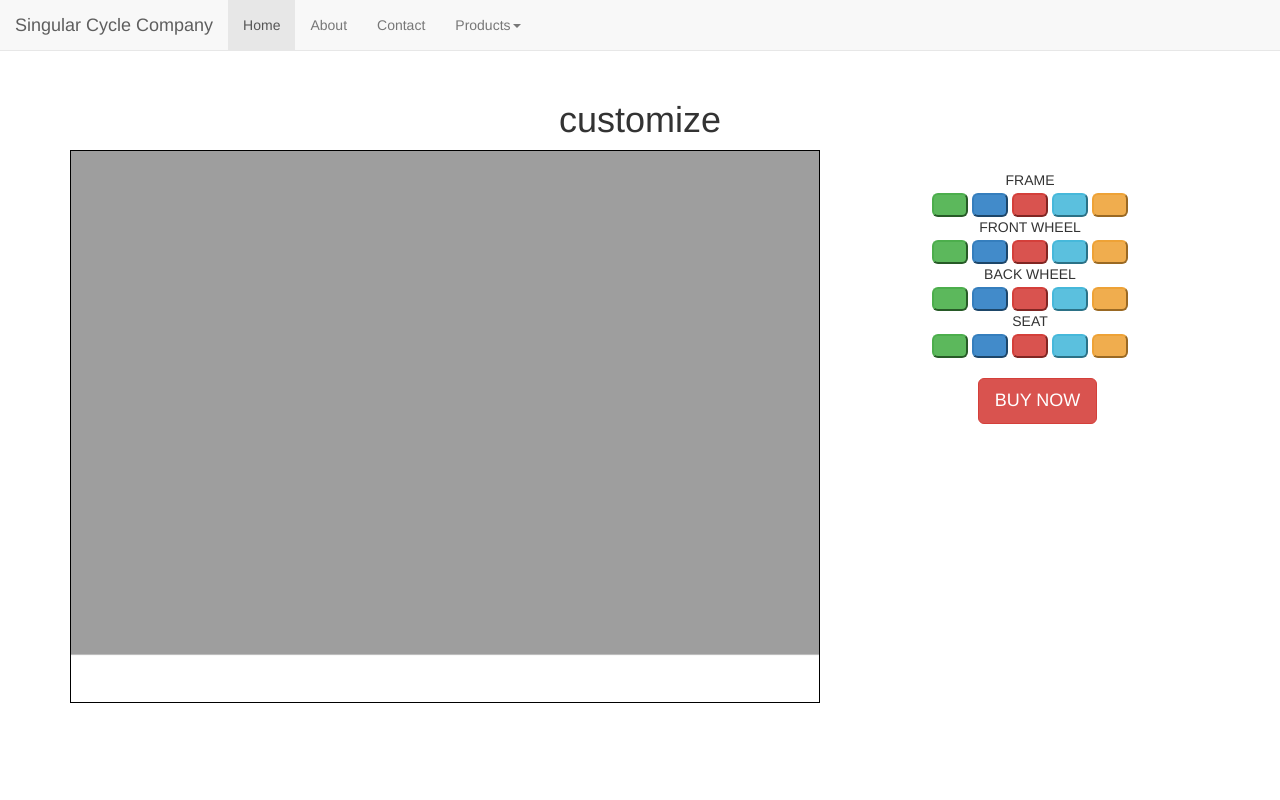
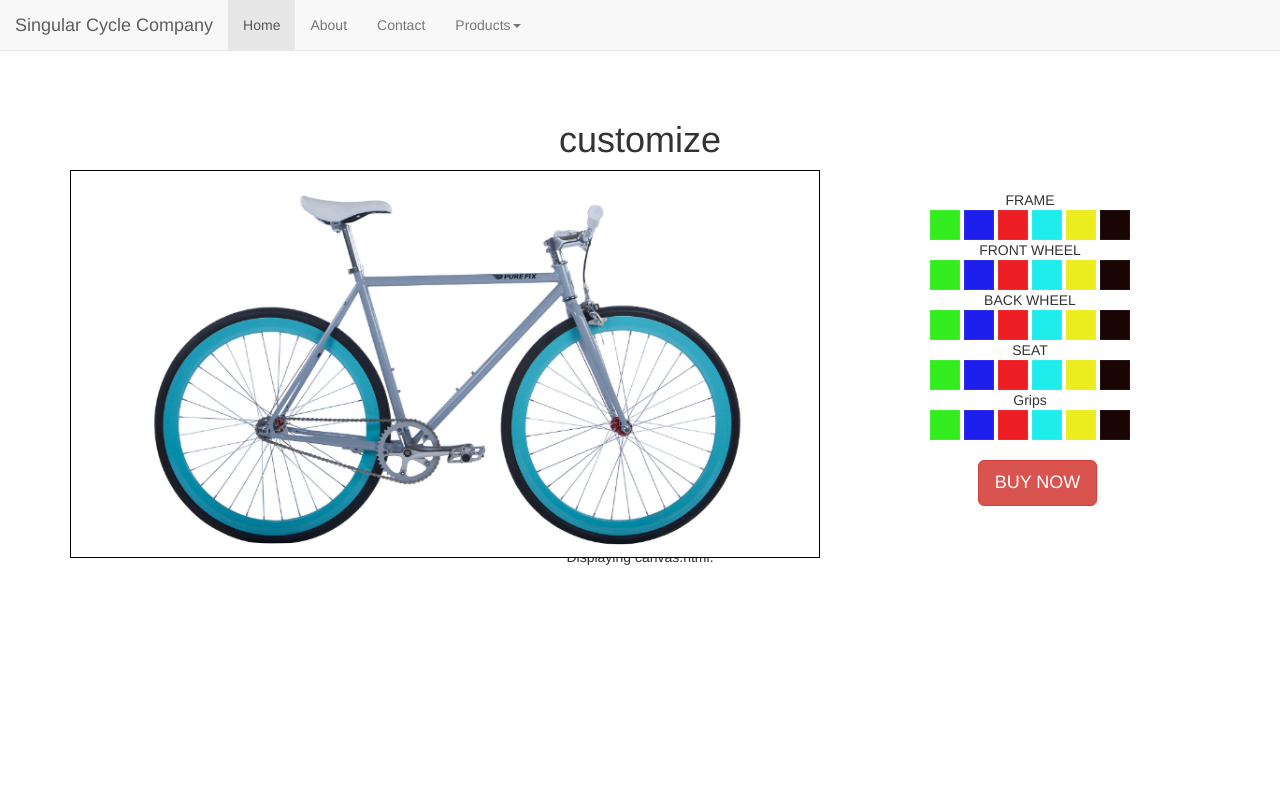
Before and after one commit to jgravato/singular_cycles, a PHP site: page /customize.html in a window 1280 px wide. Run offline with PHP 8.4, Linux system fonts and the light colour scheme.

Commit message:
customize
new customize and custom css

```diff
--- a/css/custom_canvas.css
+++ b/css/custom_canvas.css
@@ -1,5 +1,3 @@
-/* custom CSS stylesheet */
-
 /* custom CSS stylesheet */
 
 .top-buffer {
@@ -46,6 +44,7 @@
     @media(max-width:2000px) {
         .canvas_container {
             margin: 0 0px;
+            height: 377px;
 
         }
         #q {
--- a/customize.html
+++ b/customize.html
@@ -1,3 +1,6 @@
+canvas.htmlOpen
+Jonathan Gravato
+(jgravato82@gmail.com)
 <!DOCTYPE html>
 <html lang="en">
 
@@ -63,7 +66,7 @@
 <div class="row">
 <div class="col-md-8 col-sm-8">
     <div class="canvas_container">
-            <canvas id="q" width="475" height="350" style="border:1px solid #000000;"></canvas>
+            <canvas id="q" width="800" height="413" style="border:1px solid #000000;"></canvas>
     </div>
     </div>
          <script>
@@ -71,9 +74,9 @@
                 var canvas = $("#q")[0];
                 var context = canvas.getContext("2d");
                 var img = new Image();
-                img.src = "http://sulley.cah.ucf.edu/~jo795082/singular_cycles/blue_frame.png";
+                img.src = "http://sulley.cah.ucf.edu/~jo795082/singular_cycles/images/bike_2.png";
                 img.onload = function() {
-                context.drawImage(img, 0, 0, 480, 320);
+                context.drawImage(img, 75, 10, 650, 433);
                 };
               </script>
 
@@ -81,35 +84,49 @@
 <!-- begin FRAME Color Buttons -->
   <div class="col-med-4">
     </br>FRAME</br>
-      <a id="a"><button type="button" class="bt btn-success btn-lg"></button></a> <!--GREEN-->
-      <a id="b"><button type="button" class="bt btn-primary btn-lg"></button></a> <!--BLUE-->
-      <a id="c"><button type="button" class="bt btn-danger btn-lg"></button></a> <!--RED-->
-      <a id="d"><button type="button" class="bt btn-info btn-lg"></button></a> <!--BABY BLUE-->
-      <a id="e"><button type="button" class="bt btn-warning btn-lg"></button></a> <!--YELLOW-->
+      <a id="a"><img src="http://sulley.cah.ucf.edu/~jo795082/singular_cycles/images/swatches/green.png" alt="green frame"></a> <!--GREEN-->
+      <a id="b"><img src="http://sulley.cah.ucf.edu/~jo795082/singular_cycles/images/swatches/blue.png" alt="blue frame"></a> <!--BLUE-->
+      <a id="c"><img src="http://sulley.cah.ucf.edu/~jo795082/singular_cycles/images/swatches/red.png" alt="red frame"></a> <!--RED-->
+      <a id="d"><img src="http://sulley.cah.ucf.edu/~jo795082/singular_cycles/images/swatches/baby_blue.png" alt="baby blue frame"></a> <!--BABY BLUE-->
+      <a id="e"><img src="http://sulley.cah.ucf.edu/~jo795082/singular_cycles/images/swatches/yellow.png" alt="yellow frame"></a> <!--YELLOW-->
+      <a id="f"><img src="http://sulley.cah.ucf.edu/~jo795082/singular_cycles/images/swatches/black.png" alt="black frame"></a> <!--BLACK-->
 
 <!-- Begin FRONT Wheel Color Buttons -->
       </br>FRONT WHEEL</br>
-      <a id="z"><button type="button" class="bt btn-success btn-lg"></button></a> <!--FRONT GREEN-->
-      <a id="y"><button type="button" class="bt btn-primary btn-lg"></button></a> <!--FRONT BLUE-->
-      <a id="x"><button type="button" class="bt btn-danger btn-lg"></button></a> <!--FRONT RED-->
-      <a id="w"><button type="button" class="bt btn-info btn-lg"></button></a> <!--FRONT BABY BLUE-->
-      <a id="v"><button type="button" class="bt btn-warning btn-lg"></button></a> <!--FRONT YELLOW-->
+      <a id="g"><img src="http://sulley.cah.ucf.edu/~jo795082/singular_cycles/images/swatches/green.png" alt="green front wheel"></a> <!--GREEN-->
+      <a id="h"><img src="http://sulley.cah.ucf.edu/~jo795082/singular_cycles/images/swatches/blue.png" alt="blue front wheel"></a> <!--BLUE-->
+      <a id="i"><img src="http://sulley.cah.ucf.edu/~jo795082/singular_cycles/images/swatches/red.png" alt="red front wheel"></a> <!--RED-->
+      <a id="j"><img src="http://sulley.cah.ucf.edu/~jo795082/singular_cycles/images/swatches/baby_blue.png" alt="baby blue front wheel"></a> <!--BABY BLUE-->
+      <a id="k"><img src="http://sulley.cah.ucf.edu/~jo795082/singular_cycles/images/swatches/yellow.png" alt="yellow front wheel"></a> <!--YELLOW-->
+      <a id="l"><img src="http://sulley.cah.ucf.edu/~jo795082/singular_cycles/images/swatches/black.png" alt="black front wheel"></a> <!--BLACK-->
 
 <!-- Begin BACK Wheel Color Buttons -->
       </br>BACK WHEEL</br>
-      <a id="f"><button type="button" class="bt btn-success btn-lg"></button></a> <!-- BACK GREEN-->
-      <a id="g"><button type="button" class="bt btn-primary btn-lg"></button></a> <!--BACK BLUE-->
-      <a id="h"><button type="button" class="bt btn-danger btn-lg"></button></a> <!--BACK RED-->
-      <a id="i"><button type="button" class="bt btn-info btn-lg"></button></a> <!--BACK BABY BLUE-->
-      <a id="j"><button type="button" class="bt btn-warning btn-lg"></button></a> <!--BACK YELLOW-->
+      <a id="m"><img src="http://sulley.cah.ucf.edu/~jo795082/singular_cycles/images/swatches/green.png" alt="green back wheel"></a> <!--GREEN-->
+      <a id="n"><img src="http://sulley.cah.ucf.edu/~jo795082/singular_cycles/images/swatches/blue.png" alt="blue back wheel"></a> <!--BLUE-->
+      <a id="o"><img src="http://sulley.cah.ucf.edu/~jo795082/singular_cycles/images/swatches/red.png" alt="red back wheel"></a> <!--RED-->
+      <a id="p"><img src="http://sulley.cah.ucf.edu/~jo795082/singular_cycles/images/swatches/baby_blue.png" alt="baby blue back wheel"></a> <!--BABY BLUE-->
+      <a id="r"><img src="http://sulley.cah.ucf.edu/~jo795082/singular_cycles/images/swatches/yellow.png" alt="yellow back wheel"></a> <!--YELLOW-->
+      <a id="s"><img src="http://sulley.cah.ucf.edu/~jo795082/singular_cycles/images/swatches/black.png" alt="black back wheel"></a> <!--BLACK-->
 
 <!-- Begin SEAT Color Buttons -->
       </br>SEAT</br>
-      <a id="l"><button type="button" class="bt btn-success btn-lg"></button></a> <!--BACK GREEN-->
-      <a id="m"><button type="button" class="bt btn-primary btn-lg"></button></a> <!--BACK BLUE-->
-      <a id="n"><button type="button" class="bt btn-danger btn-lg"></button></a> <!--BACK RED-->
-      <a id="o"><button type="button" class="bt btn-info btn-lg"></button></a> <!--BACK BABY BLUE-->
-      <a id="p"><button type="button" class="bt btn-warning btn-lg"></button></a> <!--BACK YELLOW-->
+      <a id="t"><img src="http://sulley.cah.ucf.edu/~jo795082/singular_cycles/images/swatches/green.png" alt="green seat"></a> <!--GREEN-->
+      <a id="u"><img src="http://sulley.cah.ucf.edu/~jo795082/singular_cycles/images/swatches/blue.png" alt="blue seat"></a> <!--BLUE-->
+      <a id="v"><img src="http://sulley.cah.ucf.edu/~jo795082/singular_cycles/images/swatches/red.png" alt="red seat"></a> <!--RED-->
+      <a id="w"><img src="http://sulley.cah.ucf.edu/~jo795082/singular_cycles/images/swatches/baby_blue.png" alt="baby blue seat"></a> <!--BABY BLUE-->
+      <a id="x"><img src="http://sulley.cah.ucf.edu/~jo795082/singular_cycles/images/swatches/yellow.png" alt="yellow seat"></a> <!--YELLOW-->
+      <a id="y"><img src="http://sulley.cah.ucf.edu/~jo795082/singular_cycles/images/swatches/black.png" alt="black seat"></a> <!--BLACK-->
+
+<!-- Begin SEAT Color Buttons -->
+      </br>Grips</br>
+      <a id="z"><img src="http://sulley.cah.ucf.edu/~jo795082/singular_cycles/images/swatches/green.png" alt="green grips"></a> <!--GREEN-->
+      <a id="aa"><img src="http://sulley.cah.ucf.edu/~jo795082/singular_cycles/images/swatches/blue.png" alt="blue grips"></a> <!--BLUE-->
+      <a id="ab"><img src="http://sulley.cah.ucf.edu/~jo795082/singular_cycles/images/swatches/red.png" alt="red grips"></a> <!--RED-->
+      <a id="ac"><img src="http://sulley.cah.ucf.edu/~jo795082/singular_cycles/images/swatches/baby_blue.png" alt="baby blue grips"></a> <!--BABY BLUE-->
+      <a id="ad"><img src="http://sulley.cah.ucf.edu/~jo795082/singular_cycles/images/swatches/yellow.png" alt="yellow grips"></a> <!--YELLOW-->
+      <a id="ae"><img src="http://sulley.cah.ucf.edu/~jo795082/singular_cycles/images/swatches/black.png" alt="black grips"></a> <!--BLACK-->
+
         <div class="row top-buffer"
         </br>
         <button type="button" class="btn btn-danger btn-lg">BUY NOW</button>
@@ -131,7 +148,7 @@
             var img = new Image();
             img.src = 'http://sulley.cah.ucf.edu/~jo795082/singular_cycles/images/frames/green_frame.png';
             img.onload = function(){
-            c.drawImage(img, 0, 0, 480, 320);
+            c.drawImage(img, 199, 98, 400, 207);
            }
            return false;
           });
@@ -146,7 +163,7 @@
         var img = new Image();
         img.src = 'http://sulley.cah.ucf.edu/~jo795082/singular_cycles/images/frames/blue_frame.png';
         img.onload = function(){
-        c.drawImage(img, 0, 0, 480, 320);
+        c.drawImage(img, 199, 98, 400, 207);
        }
        return false;
       });
@@ -161,7 +178,7 @@
         var img = new Image();
         img.src = 'http://sulley.cah.ucf.edu/~jo795082/singular_cycles/images/frames/red_frame.png';
         img.onload = function(){
-        c.drawImage(img, 0, 0, 480, 320);
+        c.drawImage(img, 199, 98, 400, 207);
        }
        return false;
       });
@@ -176,7 +193,7 @@
         var img = new Image();
         img.src = 'http://sulley.cah.ucf.edu/~jo795082/singular_cycles/images/frames/baby_blue_frame.png';
         img.onload = function(){
-        c.drawImage(img, 14, 113, 450.4, 182);
+        c.drawImage(img, 199, 98, 400, 207);
        }
        return false;
       });
@@ -191,7 +208,22 @@
         var img = new Image();
         img.src = 'http://sulley.cah.ucf.edu/~jo795082/singular_cycles/images/frames/yellow_frame.png';
         img.onload = function(){
-        c.drawImage(img, 14, 113, 450.4, 182);
+        c.drawImage(img, 199, 98, 400, 207);
+       }
+       return false;
+      });
+    </script>
+
+    <!--- black frame -->
+    <script>
+       $('#f').click(function(){
+       var canvas = $('#q')[0];
+       //canvas.width = canvas.width;//blanks the canvas
+       var c = canvas.getContext("2d");
+        var img = new Image();
+        img.src = 'http://sulley.cah.ucf.edu/~jo795082/singular_cycles/images/frames/black_frame.png';
+        img.onload = function(){
+        c.drawImage(img, 199, 98, 400, 207);
        }
        return false;
       });
@@ -203,14 +235,14 @@
 
     <!-- green wheels -->
     <script>
-           $('#z').click(function(){
+           $('#g').click(function(){
            var canvas = $('#q')[0];
            //canvas.width = canvas.width;//blanks the canvas
            var c = canvas.getContext("2d");
             var img = new Image();
             img.src = 'http://sulley.cah.ucf.edu/~jo795082/singular_cycles/images/front_wheels/green_front.png';
             img.onload = function(){
-            c.drawImage(img, 0, 0, 480, 320);
+            c.drawImage(img, 471.5, 155, 235, 234);
            }
            return false;
           });
@@ -218,14 +250,14 @@
 
     <!--- blue wheels -->
     <script>
-       $('#y').click(function(){
+       $('#h').click(function(){
        var canvas = $('#q')[0];
        //canvas.width = canvas.width;//blanks the canvas
        var c = canvas.getContext("2d");
         var img = new Image();
         img.src = 'http://sulley.cah.ucf.edu/~jo795082/singular_cycles/images/front_wheels/blue_front.png';
         img.onload = function(){
-        c.drawImage(img, 0, 0, 480, 320);
+        c.drawImage(img, 471.5, 155, 235, 234);
        }
        return false;
       });
@@ -233,14 +265,14 @@
 
     <!--- red wheels -->
     <script>
-       $('#x').click(function(){
+       $('#i').click(function(){
        var canvas = $('#q')[0];
        //canvas.width = canvas.width;//blanks the canvas
        var c = canvas.getContext("2d");
         var img = new Image();
         img.src = 'http://sulley.cah.ucf.edu/~jo795082/singular_cycles/images/front_wheels/red_front.png';
         img.onload = function(){
-        c.drawImage(img, 0, 0, 480, 320);
+        c.drawImage(img, 471.5, 155, 235, 234);
        }
        return false;
       });
@@ -248,14 +280,14 @@
 
     <!--- baby blue wheels -->
     <script>
-       $('#w').click(function(){
+       $('#j').click(function(){
        var canvas = $('#q')[0];
        //canvas.width = canvas.width;//blanks the canvas
        var c = canvas.getContext("2d");
         var img = new Image();
         img.src = 'http://sulley.cah.ucf.edu/~jo795082/singular_cycles/images/front_wheels/baby_blue_front.png';
         img.onload = function(){
-        c.drawImage(img, 14, 113, 450.4, 182);
+        c.drawImage(img, 471.5, 155, 235, 234);
        }
        return false;
       });
@@ -263,14 +295,29 @@
 
     <!--- yellow wheels -->
     <script>
-       $('#v').click(function(){
+       $('#k').click(function(){
        var canvas = $('#q')[0];
        //canvas.width = canvas.width;//blanks the canvas
        var c = canvas.getContext("2d");
         var img = new Image();
         img.src = 'http://sulley.cah.ucf.edu/~jo795082/singular_cycles/images/front_wheels/yellow_front.png';
         img.onload = function(){
-        c.drawImage(img, 14, 113, 450.4, 182);
+        c.drawImage(img, 471.5, 155, 235, 234);
+       }
+       return false;
+      });
+    </script>
+
+    <!--- black wheels -->
+    <script>
+       $('#l').click(function(){
+       var canvas = $('#q')[0];
+       //canvas.width = canvas.width;//blanks the canvas
+       var c = canvas.getContext("2d");
+        var img = new Image();
+        img.src = 'http://sulley.cah.ucf.edu/~jo795082/singular_cycles/images/front_wheels/black_front.png';
+        img.onload = function(){
+        c.drawImage(img, 471.5, 155, 235, 234);
        }
        return false;
       });
@@ -283,14 +330,14 @@
 
     <!-- green BACK wheels -->
     <script>
-           $('#f').click(function(){
+           $('#m').click(function(){
            var canvas = $('#q')[0];
            //canvas.width = canvas.width;//blanks the canvas
            var c = canvas.getContext("2d");
             var img = new Image();
             img.src = 'http://sulley.cah.ucf.edu/~jo795082/singular_cycles/images/back_wheels/green_back.png';
             img.onload = function(){
-            c.drawImage(img, 0, 0, 480, 320);
+            c.drawImage(img, 96.5, 156, 235, 234);
            }
            return false;
           });
@@ -298,14 +345,14 @@
 
     <!--- blue BACK wheels -->
     <script>
-       $('#g').click(function(){
+       $('#n').click(function(){
        var canvas = $('#q')[0];
        //canvas.width = canvas.width;//blanks the canvas
        var c = canvas.getContext("2d");
         var img = new Image();
-        img.src = 'http://sulley.cah.ucf.edu/~jo795082/singular_cycles/back_wheels/blue_back.png';
+        img.src = 'http://sulley.cah.ucf.edu/~jo795082/singular_cycles/images/back_wheels/blue_back.png';
         img.onload = function(){
-        c.drawImage(img, 0, 0, 480, 320);
+        c.drawImage(img, 96.5, 156, 235, 234);
        }
        return false;
       });
@@ -313,14 +360,14 @@
 
     <!--- red BACK wheels -->
     <script>
-       $('#h').click(function(){
+       $('#o').click(function(){
        var canvas = $('#q')[0];
        //canvas.width = canvas.width;//blanks the canvas
        var c = canvas.getContext("2d");
         var img = new Image();
-        img.src = 'http://sulley.cah.ucf.edu/~jo795082/singular_cycles/back_wheels/red_back.png';
+        img.src = 'http://sulley.cah.ucf.edu/~jo795082/singular_cycles/images/back_wheels/red_back.png';
         img.onload = function(){
-        c.drawImage(img, 0, 0, 480, 320);
+        c.drawImage(img, 96.5, 156, 235, 234);
        }
        return false;
       });
@@ -328,14 +375,14 @@
 
     <!--- baby blue BACK wheels -->
     <script>
-       $('#i').click(function(){
+       $('#p').click(function(){
        var canvas = $('#q')[0];
        //canvas.width = canvas.width;//blanks the canvas
        var c = canvas.getContext("2d");
         var img = new Image();
-        img.src = 'http://sulley.cah.ucf.edu/~jo795082/singular_cycles/back_wheels/baby_blue_back.png';
+        img.src = 'http://sulley.cah.ucf.edu/~jo795082/singular_cycles/images/back_wheels/baby_blue_back.png';
         img.onload = function(){
-        c.drawImage(img, 14, 113, 450.4, 182);
+        c.drawImage(img, 96.5, 156, 235, 234);
        }
        return false;
       });
@@ -343,14 +390,29 @@
 
     <!--- yellow BACK wheels -->
     <script>
-       $('#j').click(function(){
+       $('#r').click(function(){
        var canvas = $('#q')[0];
        //canvas.width = canvas.width;//blanks the canvas
        var c = canvas.getContext("2d");
         var img = new Image();
-        img.src = 'http://sulley.cah.ucf.edu/~jo795082/singular_cycles/back_wheels/yellow_back.png';
+        img.src = 'http://sulley.cah.ucf.edu/~jo795082/singular_cycles/images/back_wheels/yellow_back.png';
         img.onload = function(){
-        c.drawImage(img, 14, 113, 450.4, 182);
+        c.drawImage(img, 96.5, 156, 235, 234);
+       }
+       return false;
+      });
+    </script>
+
+    <!--- black BACK wheels -->
+    <script>
+       $('#s').click(function(){
+       var canvas = $('#q')[0];
+       //canvas.width = canvas.width;//blanks the canvas
+       var c = canvas.getContext("2d");
+        var img = new Image();
+        img.src = 'http://sulley.cah.ucf.edu/~jo795082/singular_cycles/images/back_wheels/black_back.png';
+        img.onload = function(){
+        c.drawImage(img, 96.5, 156, 235, 234);
        }
        return false;
       });
@@ -363,14 +425,14 @@
 
     <!-- green SEAT -->
     <script>
-           $('#l').click(function(){
+           $('#t').click(function(){
            var canvas = $('#q')[0];
            //canvas.width = canvas.width;//blanks the canvas
            var c = canvas.getContext("2d");
             var img = new Image();
-            img.src = 'http://sulley.cah.ucf.edu/~jo795082/singular_cycles/seats/green_seat.png';
+            img.src = 'http://sulley.cah.ucf.edu/~jo795082/singular_cycles/images/seats/green_seat.png';
             img.onload = function(){
-            c.drawImage(img, 0, 0, 480, 320);
+            c.drawImage(img, 245, 26, 100, 31);
            }
            return false;
           });
@@ -378,14 +440,14 @@
 
     <!--- blue SEAT -->
     <script>
-       $('#m').click(function(){
+       $('#u').click(function(){
        var canvas = $('#q')[0];
        //canvas.width = canvas.width;//blanks the canvas
        var c = canvas.getContext("2d");
         var img = new Image();
-        img.src = 'http://sulley.cah.ucf.edu/~jo795082/singular_cycles/seats/blue_seat.png';
+        img.src = 'http://sulley.cah.ucf.edu/~jo795082/singular_cycles/images/seats/blue_seat.png';
         img.onload = function(){
-        c.drawImage(img, 0, 0, 480, 320);
+        c.drawImage(img, 245, 26, 100, 31);
        }
        return false;
       });
@@ -393,14 +455,14 @@
 
     <!--- red SEAT -->
     <script>
-       $('#n').click(function(){
+       $('#v').click(function(){
        var canvas = $('#q')[0];
        //canvas.width = canvas.width;//blanks the canvas
        var c = canvas.getContext("2d");
         var img = new Image();
-        img.src = 'http://sulley.cah.ucf.edu/~jo795082/singular_cycles/seats/red_seat.png';
+        img.src = 'http://sulley.cah.ucf.edu/~jo795082/singular_cycles/images/seats/red_seat.png';
         img.onload = function(){
-        c.drawImage(img, 0, 0, 480, 320);
+        c.drawImage(img, 245, 26, 100, 31);
        }
        return false;
       });
@@ -408,14 +470,14 @@
 
     <!--- baby blue SEAT -->
     <script>
-       $('#o').click(function(){
+       $('#w').click(function(){
        var canvas = $('#q')[0];
        //canvas.width = canvas.width;//blanks the canvas
        var c = canvas.getContext("2d");
         var img = new Image();
-        img.src = 'http://sulley.cah.ucf.edu/~jo795082/singular_cycles/seats/baby_blue_seat.png';
+        img.src = 'http://sulley.cah.ucf.edu/~jo795082/singular_cycles/images/seats/baby_blue_seat.png';
         img.onload = function(){
-        c.drawImage(img, 14, 113, 450.4, 182);
+        c.drawImage(img, 245, 26, 100, 31);
        }
        return false;
       });
@@ -423,14 +485,29 @@
 
     <!--- yellow SEAT -->
     <script>
-       $('#p').click(function(){
+       $('#x').click(function(){
        var canvas = $('#q')[0];
        //canvas.width = canvas.width;//blanks the canvas
        var c = canvas.getContext("2d");
         var img = new Image();
-        img.src = 'http://sulley.cah.ucf.edu/~jo795082/singular_cycles/seats/yellow_seat.png';
+        img.src = 'http://sulley.cah.ucf.edu/~jo795082/singular_cycles/images/seats/yellow_seat.png';
         img.onload = function(){
-        c.drawImage(img, 14, 113, 450.4, 182);
+        c.drawImage(img, 245, 26, 100, 31);
+       }
+       return false;
+      });
+    </script>
+
+    <!--- black SEAT -->
+    <script>
+       $('#y').click(function(){
+       var canvas = $('#q')[0];
+       //canvas.width = canvas.width;//blanks the canvas
+       var c = canvas.getContext("2d");
+        var img = new Image();
+        img.src = 'http://sulley.cah.ucf.edu/~jo795082/singular_cycles/images/seats/black_seat.png';
+        img.onload = function(){
+        c.drawImage(img, 245, 26, 100, 31);
        }
        return false;
       });
@@ -439,5 +516,101 @@
 
 <!-- end SEAT img loader-->
 
+<!-- begin GRIPS img loader-->
+
+    <!-- green GRIPS -->
+    <script>
+           $('#z').click(function(){
+           var canvas = $('#q')[0];
+           //canvas.width = canvas.width;//blanks the canvas
+           var c = canvas.getContext("2d");
+            var img = new Image();
+            img.src = 'http://sulley.cah.ucf.edu/~jo795082/singular_cycles/images/grips/green_grips.png';
+            img.onload = function(){
+            c.drawImage(img, 511, 35, 60, 39);
+           }
+           return false;
+          });
+    </script>
+
+    <!--- blue GRIPS -->
+    <script>
+       $('#aa').click(function(){
+       var canvas = $('#q')[0];
+       //canvas.width = canvas.width;//blanks the canvas
+       var c = canvas.getContext("2d");
+        var img = new Image();
+        img.src = 'http://sulley.cah.ucf.edu/~jo795082/singular_cycles/images/grips/blue_grips.png';
+        img.onload = function(){
+        c.drawImage(img, 511, 35, 60, 39);
+       }
+       return false;
+      });
+    </script>
+
+    <!--- red GRIPS -->
+    <script>
+       $('#ab').click(function(){
+       var canvas = $('#q')[0];
+       //canvas.width = canvas.width;//blanks the canvas
+       var c = canvas.getContext("2d");
+        var img = new Image();
+        img.src = 'http://sulley.cah.ucf.edu/~jo795082/singular_cycles/images/grips/red_grips.png';
+        img.onload = function(){
+        c.drawImage(img, 511, 35, 60, 39);
+       }
+       return false;
+      });
+    </script>
+
+    <!--- baby blue GRIPS -->
+    <script>
+       $('#ac').click(function(){
+       var canvas = $('#q')[0];
+       //canvas.width = canvas.width;//blanks the canvas
+       var c = canvas.getContext("2d");
+        var img = new Image();
+        img.src = 'http://sulley.cah.ucf.edu/~jo795082/singular_cycles/images/grips/baby_blue_grips.png';
+        img.onload = function(){
+        c.drawImage(img, 511, 35, 60, 39);
+       }
+       return false;
+      });
+    </script>
+
+    <!--- yellow GRIPS -->
+    <script>
+       $('#ad').click(function(){
+       var canvas = $('#q')[0];
+       //canvas.width = canvas.width;//blanks the canvas
+       var c = canvas.getContext("2d");
+        var img = new Image();
+        img.src = 'http://sulley.cah.ucf.edu/~jo795082/singular_cycles/images/grips/yellow_grips.png';
+        img.onload = function(){
+        c.drawImage(img, 511, 35, 60, 39);
+       }
+       return false;
+      });
+    </script>
+
+    <!--- black GRIPS -->
+    <script>
+       $('#ae').click(function(){
+       var canvas = $('#q')[0];
+       //canvas.width = canvas.width;//blanks the canvas
+       var c = canvas.getContext("2d");
+        var img = new Image();
+        img.src = 'http://sulley.cah.ucf.edu/~jo795082/singular_cycles/images/grips/black_grips.png';
+        img.onload = function(){
+        c.drawImage(img, 511, 35, 60, 39);
+       }
+       return false;
+      });
+    </script>
+
+
+<!-- end grips img loader-->
+
 </body>
 </html>
+Displaying canvas.html.
```
